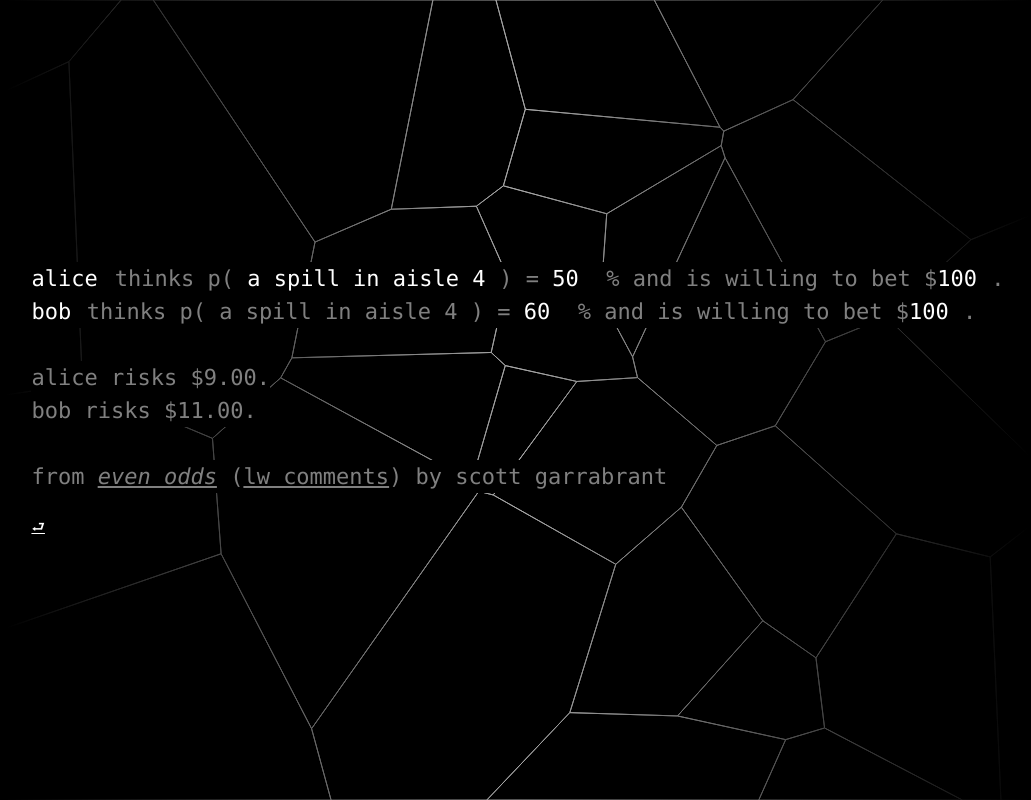
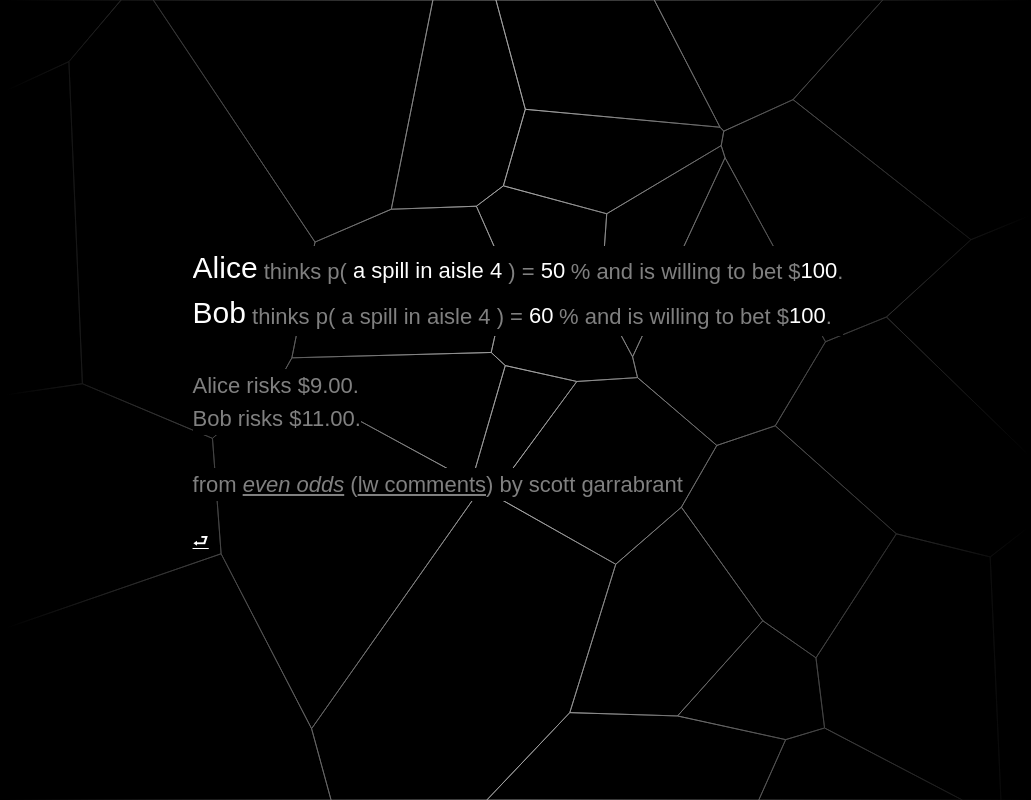
Before and after one commit to RatanRSur/rai.dev, a Next.js app: page /bet in a window 1280 px wide. Shown: the whole page, without its empty margins (122-1153 px from the left). Built offline with nearby package versions, Linux system fonts and the light colour scheme; a web font is replaced by a local one.

Commit message:
blackletter styling

```diff
--- a/app/about/page.tsx
+++ b/app/about/page.tsx
@@ -15,17 +15,17 @@ export default function About() {
     <div className="h-full flex flex-row justify-center items-center">
       <div className="full normal-text p-3">
         <p>
-          most important thing up front: i want your honest feedback on anything! it could be something you think i could improve on, a description of what the experience of interacting with me is like, or anything else. to give me feedback anonymously, click <a href="https://www.admonymous.co/rai">here</a>.
+          most important thing up front: I want your honest feedback on anything! it could be something you think I could improve on, a description of what the experience of interacting with me is like, or anything else. to give me feedback anonymously, click <a href="https://www.admonymous.co/rai">here</a>.
         </p>
         <br />
         <br />
         <p>
-          currently, i help run <a target="_blank" href="https://sentinel-team.org/">sentinel</a>, an org that attempts to foresee large-scale/existential catastrophes and take high leverage actions during crises. please <a href="/contact">reach out</a> if you want to learn more, be involved, or support in any way.
+          currently, I help run <a target="_blank" href="https://sentinel-team.org/">sentinel</a>, an org that attempts to foresee global catastrophes and take high-leverage action during crises. please <a href="/contact">reach out</a> if you want to learn more, be involved, or support in any way.
         </p>
         <br />
         <br />
         <p>
-          i'm particularly concerned about{" "}
+          I'm particularly concerned about{" "}
           <a
             target="_blank"
             href="https://www.amazon.com/dp/0316595640/"
--- a/app/bet/page.tsx
+++ b/app/bet/page.tsx
@@ -5,7 +5,7 @@ import Back from "../components/Back";
 export default function Bet() {
   return (
     <div className="h-full flex flex-row justify-center items-center">
-      <div className="font-mono p-3">
+      <div className="font-serif p-3">
         <Suspense>
           <BettingState />
         </Suspense>
--- a/app/components/BettingState.tsx
+++ b/app/components/BettingState.tsx
@@ -18,8 +18,8 @@ export default function BettingState() {
     return rawVal == null ? defaultVal : parseInt(rawVal);
   };
 
-  let [nameA, setNameA] = useState(defaultOrSearchParam("nameA", "alice"));
-  let [nameB, setNameB] = useState(defaultOrSearchParam("nameB", "bob"));
+  let [nameA, setNameA] = useState(defaultOrSearchParam("nameA", "Alice"));
+  let [nameB, setNameB] = useState(defaultOrSearchParam("nameB", "Bob"));
   let [event, setEvent] = useState(
     defaultOrSearchParam("event", "a spill in aisle 4")
   );
@@ -91,6 +91,7 @@ export default function BettingState() {
         <CustomInput
           type="text"
           value={nameA}
+          blackletter={true}
           onChange={handleTextChange("nameA")(setNameA)}
         ></CustomInput>{" "}
         thinks p({" "}
@@ -98,8 +99,7 @@ export default function BettingState() {
           type="text"
           value={event}
           onChange={handleTextChange("event")(setEvent)}
-        ></CustomInput>
-        ) ={" "}
+        ></CustomInput> ) ={" "}
         <CustomInput
           type="number"
           value={pA}
@@ -116,6 +116,7 @@ export default function BettingState() {
         <CustomInput
           type="text"
           value={nameB}
+          blackletter={true}
           onChange={handleTextChange("nameB")(setNameB)}
         ></CustomInput>{" "}
         thinks p( {event} ) ={" "}
--- a/app/components/CustomInput.tsx
+++ b/app/components/CustomInput.tsx
@@ -2,19 +2,67 @@ type CustomInputProps<V> = {
   type: string;
   value: any;
   onChange: (event: React.ChangeEvent<HTMLInputElement>) => void;
+  blackletter?: boolean;
 };
 
 export default function CustomInput<V>({
   type,
   value,
   onChange,
+  blackletter = false,
 }: CustomInputProps<V>) {
+  const fontStyles = blackletter
+    ? { fontSize: "30px", fontFamily: "var(--font-jsl-blackletter)" }
+    : {};
+
+  const content = value == null ? "" : String(value);
+
   return (
-    <input
-      type={type}
-      value={value}
-      onChange={onChange}
-      style={{ width: `${Math.max(30, value.length * 14)}px` }}
-    />
+    <span
+      style={{
+        display: "inline-grid",
+        verticalAlign: "baseline",
+        minWidth: "30px",
+        position: "relative",
+      }}
+    >
+      {/* Mirror element for width */}
+      <span
+        aria-hidden="true"
+        style={{
+          gridArea: "1 / 1",
+          visibility: "hidden",
+          whiteSpace: "pre",
+          padding: 0,
+          font: "inherit",
+          ...fontStyles,
+        }}
+      >
+        {content}
+      </span>
+
+      {/* Actual input */}
+      <input
+        type={type}
+        value={value}
+        onChange={onChange}
+        style={{
+          gridArea: "1 / 1",
+          width: "100%",
+          height: "100%",
+          padding: 0,
+          margin: 0,
+          border: "none",
+          font: "inherit",
+          background: "transparent",
+          position: "absolute",
+          inset: 0,
+          appearance: "none",
+          MozAppearance: "textfield",
+          WebkitAppearance: "none",
+          ...fontStyles,
+        }}
+      />
+    </span>
   );
 }
--- a/app/components/Voronoi.tsx
+++ b/app/components/Voronoi.tsx
@@ -80,7 +80,7 @@ export default function VoronoiDiagram({
       .attr("d", d3.line())
       .attr("fill", "none")
       .attr("stroke", "url(#line-gradient)")
-      .attr("stroke-width", 1);
+      .attr("stroke-width", 0.85);
   }, [mousePoint, tick]);
 
   return <svg id="voronoi"></svg>;
--- a/app/globals.css
+++ b/app/globals.css
@@ -11,7 +11,7 @@
 body {
   color: rgb(var(--foreground-rgb));
   background-color: rgb(var(--background-rgb));
-  font-size: 15px;
+  font-size: 18px;
 }
 
 .normal-text {
@@ -20,7 +20,7 @@ body {
   max-height: 100%;
   max-width: 600px;
   overflow: auto;
-  font-family: monospace;
+  font-family: serif;
 }
 
 .betting-state {
--- a/app/layout.tsx
+++ b/app/layout.tsx
@@ -2,11 +2,33 @@
 
 import { useEffect, useState } from "react";
 import "./globals.css";
-import { Inter } from "next/font/google";
+import localFont from "next/font/local";
 import VoronoiDiagram from "./components/Voronoi";
 import GoogleAnalytics from "./components/GoogleAnalytics";
 
-const inter = Inter({ subsets: ["latin"] });
+const exposure = localFont({
+  src: [
+    {
+      path: "./fonts/Exposure/ExposureTrial[-10].otf",
+      style: "normal",
+    },
+    {
+      path: "./fonts/Exposure/ExposureItalicTrial[-10].otf",
+      style: "italic",
+    },
+  ],
+  variable: "--font-exposure",
+});
+
+const jslBlackletter = localFont({
+  src: [
+    {
+      path: "./fonts/jsl_blackletter/JBlack.ttf",
+      style: "normal",
+    },
+  ],
+  variable: "--font-jsl-blackletter",
+});
 
 function useWindowSize() {
   const [windowSize, setWindowSize] = useState({ width: 0, height: 0 });
@@ -36,7 +58,7 @@ export default function RootLayout({
       <head>
         <title>rai sur</title>
       </head>
-      <body className={`${inter.className} h-full`}>
+      <body className={`${exposure.className} ${jslBlackletter.variable} h-full`}>
         {process.env.NEXT_PUBLIC_GOOGLE_ANALYTICS ? (
           <GoogleAnalytics id={process.env.NEXT_PUBLIC_GOOGLE_ANALYTICS} />
         ) : null}
--- a/app/page.tsx
+++ b/app/page.tsx
@@ -2,20 +2,19 @@ import Link from "next/link";
 
 export default function Home() {
   return (
-    <main className="flex flex-row font-mono h-full items-center justify-center">
+    <main className="flex flex-row font-serif h-full items-center justify-center">
       <div className="flex flex-row items-center justify-center p-3">
         <div className="relative">
           <img src="/flower.svg" className="flower relative z-10" />
           <svg className="absolute inset-0 -z-10" width="330" height="330">
             <circle cx="130" cy="220" r="100" fill="black" stroke="black" strokeWidth="2" />
           </svg>
-        </div>
-        <div>
-          <>
-          <div>
-            <p>rai</p>
-            <br />
-            <br />
+
+          <div className="absolute top-[30%] -right-2 z-20">
+            <p className="font-blackletter text-5xl">Rai</p>
+          </div>
+
+          <div className="absolute top-[58%] -right-8 z-20">
             <p>
               <Link href="/about">about</Link>
             </p>
@@ -38,8 +37,7 @@ export default function Home() {
               </u>
             </p>
           </div>
-        </>
-      </div>
+        </div>
       </div>
     </main>
   );
--- a/tailwind.config.ts
+++ b/tailwind.config.ts
@@ -8,6 +8,10 @@ const config: Config = {
   ],
   theme: {
     extend: {
+      fontFamily: {
+        serif: ['var(--font-exposure)'],
+        blackletter: ['var(--font-jsl-blackletter)'],
+      },
       backgroundImage: {
         'gradient-radial': 'radial-gradient(var(--tw-gradient-stops))',
         'gradient-conic':
```
Also changed, not shown: app/icon.png.
